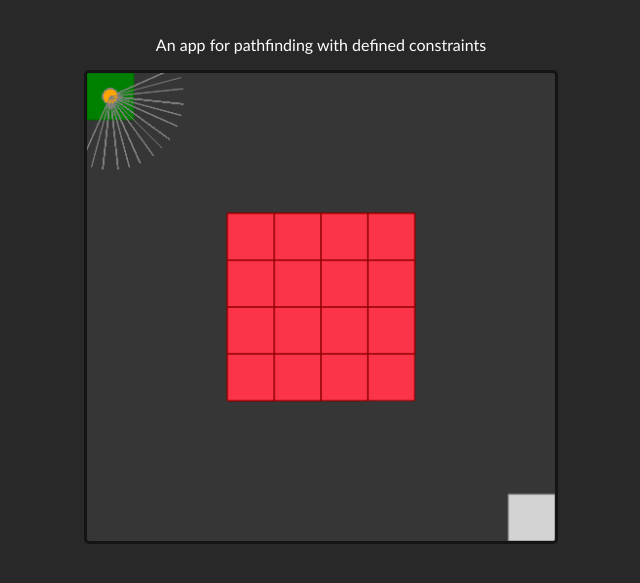
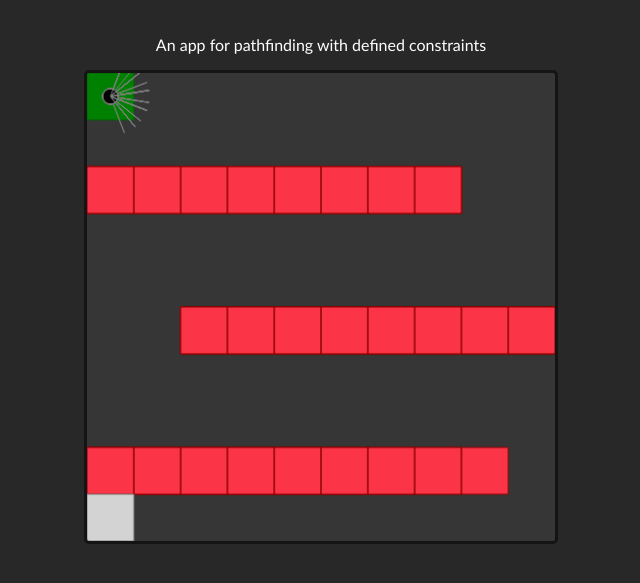
Before and after one commit to alex-cgs/path-it, a website with bundled scripts: page index.html in a window 1280 px wide. Shown: the part 73-656 px from the top of the page, without its empty margins (319-959 px from the left). Built offline with nearby package versions, Linux system fonts and the light colour scheme.

Commit message:
Corrected some bugs on the map. You can now correctly simulate some generations manually with up and enter keys. Will clean all unnecessary stuff in next commit.

```diff
--- a/doc.js
+++ b/doc.js
@@ -137,7 +137,6 @@ export function meanW(Mat1, Mat2) {
       }
     }
   }
-  console.log(newMat, "hererer");
   return newMat;
 }
 
--- a/index.html
+++ b/index.html
@@ -8,10 +8,8 @@
     <link rel="stylesheet" href="style.css">
     <link rel="shortcut icon" href="fav.png" type="image/x-icon">
     <script type="module" src="doc.js"></script>
-    <script type="module" src="net.js"></script>
     <script type="module" src="sensor.js"></script>
     <script type="module" src="ship.js"></script>
-    <script type="module" src="ops.js"></script>
     <script type="module" src="main.js"></script>
 
 </head>
--- a/main.js
+++ b/main.js
@@ -12,24 +12,13 @@ var c = document.getElementById("Canv");
 
 let ctx = c.getContext("2d");
 
-let genArray = undefined;
+let genArray;
 let map;
 var xObs = [];
 var yObs = [];
 let xEnd;
 let yEnd;
-
-let player1 = new play.Ship(12, 12, Math.PI / 4, [0], [0], xObs, yObs, "p1");
-let player2 = new play.Ship(12, 12, Math.PI / 4, [0], [0], xObs, yObs, "p2");
-let player3 = new play.Ship(12, 12, Math.PI / 4, [0], [0], xObs, yObs, "p3");
-let player4 = new play.Ship(12, 12, Math.PI / 4, [0], [0], xObs, yObs, "p4");
-let player5 = new play.Ship(12, 12, Math.PI / 4, [0], [0], xObs, yObs, "p5");
-let player6 = new play.Ship(12, 12, Math.PI / 4, [0], [0], xObs, yObs, "p6");
-let player7 = new play.Ship(12, 12, Math.PI / 4, [0], [0], xObs, yObs, "p7");
-let player8 = new play.Ship(12, 12, Math.PI / 4, [0], [0], xObs, yObs, "p8");
-let player9 = new play.Ship(12, 12, Math.PI / 4, [0], [0], xObs, yObs, "p9");
-let player10 = new play.Ship(12, 12, Math.PI / 4, [0], [0], xObs, yObs, "p10");
-var ships = [player1, player2, player3, player4, player5, player6, player7, player8, player9, player10];
+let ships;
 
 var genFit = 0.004;
 
@@ -87,6 +76,7 @@ function initdrawEnd(map, idx, fill, stroke) {
     ctx.closePath();
 }
 
+
 function setup() {
 
     initdrawObs(map, 2, "#FC3448", "#8B0000"); //Draw obstacles
@@ -96,12 +86,27 @@ function setup() {
     initdrawEnd(map, 3, "lightgrey", "grey"); //Draw end line
 }
 
-function initNN() {
+function initNN(ships) {
     for (let i = 0; i < ships.length; i++) {
         ships[i].initiate();
         //console.log(ships[i].weights, ships[i].biases);
     }
 }
+
+
+let player1 = new play.Ship(12, 12, Math.PI / 4, [0], [0], xObs, yObs, "p1");
+let player2 = new play.Ship(12, 12, Math.PI / 4, [0], [0], xObs, yObs, "p2");
+let player3 = new play.Ship(12, 12, Math.PI / 4, [0], [0], xObs, yObs, "p3");
+let player4 = new play.Ship(12, 12, Math.PI / 4, [0], [0], xObs, yObs, "p4");
+let player5 = new play.Ship(12, 12, Math.PI / 4, [0], [0], xObs, yObs, "p5");
+/**
+let player6 = new play.Ship(12, 12, Math.PI / 4, [0], [0], xObs, yObs, "p6");
+let player7 = new play.Ship(12, 12, Math.PI / 4, [0], [0], xObs, yObs, "p7");
+let player8 = new play.Ship(12, 12, Math.PI / 4, [0], [0], xObs, yObs, "p8");
+let player9 = new play.Ship(12, 12, Math.PI / 4, [0], [0], xObs, yObs, "p9");
+let player10 = new play.Ship(12, 12, Math.PI / 4, [0], [0], xObs, yObs, "p10"); */
+ships = [player1];
+
 
 function update() {
 
@@ -117,7 +122,7 @@ function update() {
             //ships[i].right(); Tests for speed when turning
             ships[i].x += ships[i].speed * Math.cos(ships[i].angle);
             ships[i].y += ships[i].speed * Math.sin(ships[i].angle);
-
+            ships[i].fit = genFit;
             //console.log(ships[i].weights)
             let decision = ships[i].propagate(xEnd, yEnd);
 
@@ -139,9 +144,7 @@ function update() {
 
                     ships[i].dead = true;
 
-                    ships[i].fit = genFit;
-
-                    //console.log(ships[i].fit);
+                    console.log(ships[i].fit);
                     break;
                 }
 
@@ -150,11 +153,10 @@ function update() {
 
                     ships[i].dead = true;
 
-                    ships[i].fit = genFit * 1000000;
+                    ships[i].fit = (1 / genFit) * 10000000000;
 
-                    //console.log(ships[i].fit);
+                    console.log(ships[i].fit);
                     break;
-                console.log([i, ships[i].fit]);
                 }
             }
         }
@@ -167,6 +169,10 @@ function update() {
 
 //select function, selects the individual with highest fit score or lowest distance to endpoint
 function select(ships, xEnd, yEnd) {
+    for (let i = 0; i < ships.length; i++) {
+        ships[i].dead = true;
+    }
+    genFit = 0;
     var bestFit = -1;
     var bestFitIdx = -1;
     var lowDist = +Infinity;
@@ -183,7 +189,8 @@ function select(ships, xEnd, yEnd) {
     }
     if (bestFit > 0) {
         console.log(ships[bestFitIdx].id + " has been selected");
-        ships[bestFitIdx].best = true
+        ships[bestFitIdx].best = true;
+        ships[bestFitIdx].id = "currentBest"
         return bestFitIdx;
     }
     console.log(ships[lowDistIdx].weights[0][0], ships[lowDistIdx].weights[0][1], ships[lowDistIdx].weights[0][2], ships[lowDistIdx].weights[0][3], ships[lowDistIdx].weights[0][4], ships[lowDistIdx].weights[0][8], "ufhsuif");
@@ -203,6 +210,7 @@ function crossfit(best, ships, xSpawn, ySpawn, angle, xObs, yObs, id) {
             newShips = [].concat(newShips, newShip);
         }
     }
+    best = new play.Ship(xSpawn, ySpawn, angle, best.weights, best.biases, xObs, yObs, "currentBest");
     newShips = [].concat(best, newShips);
     return newShips;
 }
@@ -240,46 +248,81 @@ function nextGen() {
 fetch('./maps/mapsDB.json')
 	.then(response => response.json())
 	.then(data => {
+        console.log(xObs, yObs);
 
         // Do something with the JSON data
 		genArray = data['Maps'];
-		let obj = genArray[1]['arr'];
+
+        let mapIdx = 3;
+
+		let obj = genArray[mapIdx]['arr'];
 		map = Object.values(obj);
 
+
 		setup();
-		initNN();
+
+        console.log(genFit, "genFit")
+
+
+        let p1 = new play.Ship(genArray[mapIdx]['xStart'], genArray[mapIdx]['yStart'], genArray[mapIdx]['angle'], [0], [0], xObs, yObs, "p1");
+        let p2 = new play.Ship(genArray[mapIdx]['xStart'], genArray[mapIdx]['yStart'], genArray[mapIdx]['angle'], [0], [0], xObs, yObs, "p2");
+        let p3 = new play.Ship(genArray[mapIdx]['xStart'], genArray[mapIdx]['yStart'], genArray[mapIdx]['angle'], [0], [0], xObs, yObs, "p3");
+        let p4 = new play.Ship(genArray[mapIdx]['xStart'], genArray[mapIdx]['yStart'], genArray[mapIdx]['angle'], [0], [0], xObs, yObs, "p4");
+        let p5 = new play.Ship(genArray[mapIdx]['xStart'], genArray[mapIdx]['yStart'], genArray[mapIdx]['angle'], [0], [0], xObs, yObs, "p5");
+        /**
+        let player6 = new play.Ship(12, 12, Math.PI / 4, [0], [0], xObs, yObs, "p6");
+        let player7 = new play.Ship(12, 12, Math.PI / 4, [0], [0], xObs, yObs, "p7");
+        let player8 = new play.Ship(12, 12, Math.PI / 4, [0], [0], xObs, yObs, "p8");
+        let player9 = new play.Ship(12, 12, Math.PI / 4, [0], [0], xObs, yObs, "p9");
+        let player10 = new play.Ship(12, 12, Math.PI / 4, [0], [0], xObs, yObs, "p10"); */
+        ships = [p1, p2, p3, p4, p5];
+
+        console.log(ships, "init");
+
+
+		initNN(ships);
         //console.log(player1);
 		update(); //Needs 1 update to spawn ships and obstacles to the map.
         //let best = select(ships);
         //let newShips = crossfit(best, ships, 0, 0, 0, [], []);
         //mutation(newShips);
         //console.log(newShips);
-        console.log(ships);
-        console.log([...ships[4].weights], "print0")
 
         document.addEventListener('keydown', function(e) {
             switch (e.keyCode) {
                 case 13:
-                    console.log([...ships[4].weights], "print1")
+                    for (let i = 0; i < ships.length; i ++) {
+                        genFit = 0;
+                        if (!ships[i].dead) {
+                            ships[i].fit = 0
+                        }
+                    }
                     var bestIdx = select(ships, xEnd, yEnd);
-                    console.log(ships[bestIdx], "heererere");
                     ships = crossfit(ships[bestIdx], ships, 12, 12, Math.PI / 4, xObs, yObs);
-                    console.log(ships);
+                    console.log(ships, "next");
 
-                    // FIX MUTATION DKl lkjvsnelkngsdlgndlsrgldnbgkjvlc
-                    mutation(ships);
+                    // FIX MUTATION
+                    mutation(ships.slice(1));
             }
             for (let i = 0; i < ships.length; i++) {
                 switch (e.keyCode) {
                     case 37:
-                        ships[i].left();
+                        mapIdx -= 1;
+                        obj = genArray[mapIdx]['arr'];
+		                map = Object.values(obj);
                         break;
                     case 38:
                         ships[i].move();
-                        setInterval(update, 100);
+                        ships[i].dead = false;
+                        const myInterval = setInterval(update, 50);
                         break;
                     case 39:
-                        ships[i].right();
+                        mapIdx += 1;
+                        break;
+                    case 40:
+                        ships[i].dead = true;
+                        update();
+                        clearInterval(myInterval);
                         break;
                     case 13:
                         ships[i].move()
--- a/maps/mapsDB.json
+++ b/maps/mapsDB.json
@@ -2,8 +2,8 @@
   "Maps": [
       {
         "id": "debug-1",
-        "xStart": 0,
-        "yStart": 0,
+        "xStart": 12,
+        "yStart": 12,
         "angle": 0.78539816339,
         "arr": [[1, 0, 0, 0, 0, 0, 0, 0, 0, 0],
         [0, 0, 0, 0, 0, 0, 0, 0, 0, 0],
@@ -19,8 +19,8 @@
 
       {
         "id": "debug-2",
-        "xStart": 0,
-        "yStart": 0,
+        "xStart": 12,
+        "yStart": 12,
         "angle": 0.78539816339,
         "arr": [[1, 0, 0, 0, 0, 0, 0, 0, 0, 0],
         [0, 0, 0, 0, 0, 0, 0, 0, 0, 0],
@@ -32,6 +32,40 @@
         [0, 0, 0, 0, 0, 0, 0, 0, 0, 0],
         [0, 0, 0, 0, 0, 0, 0, 0, 0, 0],
         [0, 0, 0, 0, 0, 0, 0, 0, 0, 3]]
+      },
+
+      {
+        "id": "roundabout-1",
+        "xStart": 12,
+        "yStart": 12,
+        "angle": 0.78539816339,
+        "arr": [[1, 0, 0, 0, 2, 2, 0, 0, 0, 3],
+        [0, 0, 0, 0, 2, 2, 0, 0, 0, 0],
+        [0, 0, 0, 0, 2, 2, 0, 0, 0, 0],
+        [0, 0, 0, 2, 2, 2, 2, 0, 0, 0],
+        [0, 0, 0, 2, 2, 2, 2, 0, 0, 0],
+        [0, 0, 0, 2, 2, 2, 2, 0, 0, 0],
+        [0, 0, 0, 2, 2, 2, 2, 0, 0, 0],
+        [0, 0, 0, 0, 0, 0, 0, 0, 0, 0],
+        [0, 0, 0, 0, 0, 0, 0, 0, 0, 0],
+        [0, 0, 0, 0, 0, 0, 0, 0, 0, 0]]
+      },
+
+      {
+        "id": "parkour-1",
+        "xStart": 12,
+        "yStart": 12,
+        "angle": 0,
+        "arr": [[1, 0, 0, 0, 0, 0, 0, 0, 0, 0],
+        [0, 0, 0, 0, 0, 0, 0, 0, 0, 0],
+        [2, 2, 2, 2, 2, 2, 2, 2, 0, 0],
+        [0, 0, 0, 0, 0, 0, 0, 0, 0, 0],
+        [0, 0, 0, 0, 0, 0, 0, 0, 0, 0],
+        [0, 0, 2, 2, 2, 2, 2, 2, 2, 2],
+        [0, 0, 0, 0, 0, 0, 0, 0, 0, 0],
+        [0, 0, 0, 0, 0, 0, 0, 0, 0, 0],
+        [2, 2, 2, 2, 2, 2, 2, 2, 2, 0],
+        [3, 0, 0, 0, 0, 0, 0, 0, 0, 0]]
       }
   ]
 }
--- a/sensor.js
+++ b/sensor.js
@@ -1,11 +1,12 @@
 export class Sensor {
-    constructor(x, y, angle, xObs, yObs) {
+    constructor(x, y, angle, xObs, yObs, length) {
         this.x = x;
         this.y = y;
         this.angle = angle;
         this.hit = 0;
         this.xObs = xObs;
         this.yObs = yObs;
+        this.length = length;
     }
 
     draw(ctx, x, y, angle) {
@@ -13,17 +14,15 @@ export class Sensor {
 
         ctx.moveTo(x * 2, y * 2);
 
-        ctx.lineTo(x*2 + 75*Math.cos(angle), y*2 + 75*Math.sin(angle) );
+        ctx.lineTo(x*2 + this.length*Math.cos(angle), y*2 + this.length*Math.sin(angle) );
 
         ctx.restore();
 
         ctx.stroke();
 
-        this.x = x*2 + 75*Math.cos(angle);
+        this.x = x*2 + this.length*Math.cos(angle);
 
-        this.y = y*2 + 75*Math.sin(angle);
-
-        //console.log(this.x);
+        this.y = y*2 + this.length*Math.sin(angle);
     }
 
     /**
@@ -33,18 +32,15 @@ export class Sensor {
     collision() {
         for (let i = 0; i < this.xObs.length; i++) {
 
-            if ((this.x > this.xObs[i] && this.x < this.xObs[i] + 48 &&
-                this.y > this.yObs[i] && this.y < this.yObs[i] + 48) ||
+            if ((this.x >= this.xObs[i] && this.x <= this.xObs[i] + 48 &&
+                this.y >= this.yObs[i] && this.y <= this.yObs[i] + 48) ||
                 (this.x > 480 || this.y > 480 || this.x < 0 || this.y < 0)) {
-
                 this.hit = 1;
                 return 1;
             }
-            else {
-                this.hit = 0;
-                return 0;
-            }
-        }
+
+    }
+    this.hit = 0;
         return 0;
     }
 }
--- a/ship.js
+++ b/ship.js
@@ -12,11 +12,13 @@ export class Ship {
         this.biases = biases;
         this.dead = false;
         this.fit = 0;
-        this.sensor1 = new sen.Sensor(this.x, this.x, this.angle, xObs, yObs);
-        this.sensor2 = new sen.Sensor(this.x, this.x, this.angle + Math.PI / 6, xObs, yObs);
-        this.sensor3 = new sen.Sensor(this.x, this.x, this.angle - Math.PI / 6, xObs, yObs);
-        this.sensor4 = new sen.Sensor(this.x, this.x, this.angle + Math.PI / 3, xObs, yObs);
-        this.sensor5 = new sen.Sensor(this.x, this.x, this.angle - Math.PI / 3, xObs, yObs);
+        this.xObs = xObs;
+        this.yObs = yObs
+        this.sensor1 = new sen.Sensor(this.x, this.x, this.angle, this.xObs, this.yObs, 40);
+        this.sensor2 = new sen.Sensor(this.x, this.x, this.angle + Math.PI / 6, this.xObs, this.yObs, 40);
+        this.sensor3 = new sen.Sensor(this.x, this.x, this.angle - Math.PI / 6, this.xObs, this.yObs, 40);
+        this.sensor4 = new sen.Sensor(this.x, this.x, this.angle + Math.PI / 3, this.xObs, this.yObs, 40);
+        this.sensor5 = new sen.Sensor(this.x, this.x, this.angle - Math.PI / 3, this.xObs, this.yObs, 40);
         this.capTouch = [this.sensor1.hit, this.sensor2.hit, this.sensor3.hit, this.sensor4.hit, this.sensor5.hit];
         this.id = id;
         this.best = false;
@@ -47,8 +49,34 @@ export class Ship {
         ctx.beginPath();
         ctx.arc(this.x, this.y, 8, 0, Math.PI * 2);
 
-        ctx.strokeStyle = "orange";
-        ctx.fillStyle = "orange";
+        if (this.id == "p1" || this.id == "p11") {
+            ctx.strokeStyle = "orange";
+            ctx.fillStyle = "orange";
+        }
+        else if (this.id == "p2" || this.id == "p12") {
+            ctx.strokeStyle = "red";
+            ctx.fillStyle = "red";
+        }
+        else if (this.id == "p3" || this.id == "p13") {
+            ctx.strokeStyle = "blue";
+            ctx.fillStyle = "blue";
+        }
+        else if (this.id == "p4" || this.id == "p14") {
+            ctx.strokeStyle = "yellow";
+            ctx.fillStyle = "yellow";
+        }
+        else if (this.id == "p5" || this.id == "p15") {
+            ctx.strokeStyle = "black";
+            ctx.fillStyle = "black";
+        }
+        else if (this.id == "currentBest") {
+            ctx.strokeStyle = "purple";
+            ctx.fillStyle = "purple";
+        }
+        else {
+            ctx.strokeStyle = "orange";
+            ctx.fillStyle = "orange";
+        }
 
         ctx.stroke();
         ctx.fill();
@@ -116,6 +144,7 @@ export class Ship {
     }
 
     propagate(xEnd, yEnd) {
+
         let W1 = this.weights[0];
         let W2 = this.weights[1];
         let B1 = this.biases[0];
@@ -139,8 +168,6 @@ export class Ship {
         let final = doc.tanh(finalB);
 
         let decision = doc.argmax(final);
-
-        console.log(decision, this.id);
         return decision;
     }
 }
```
